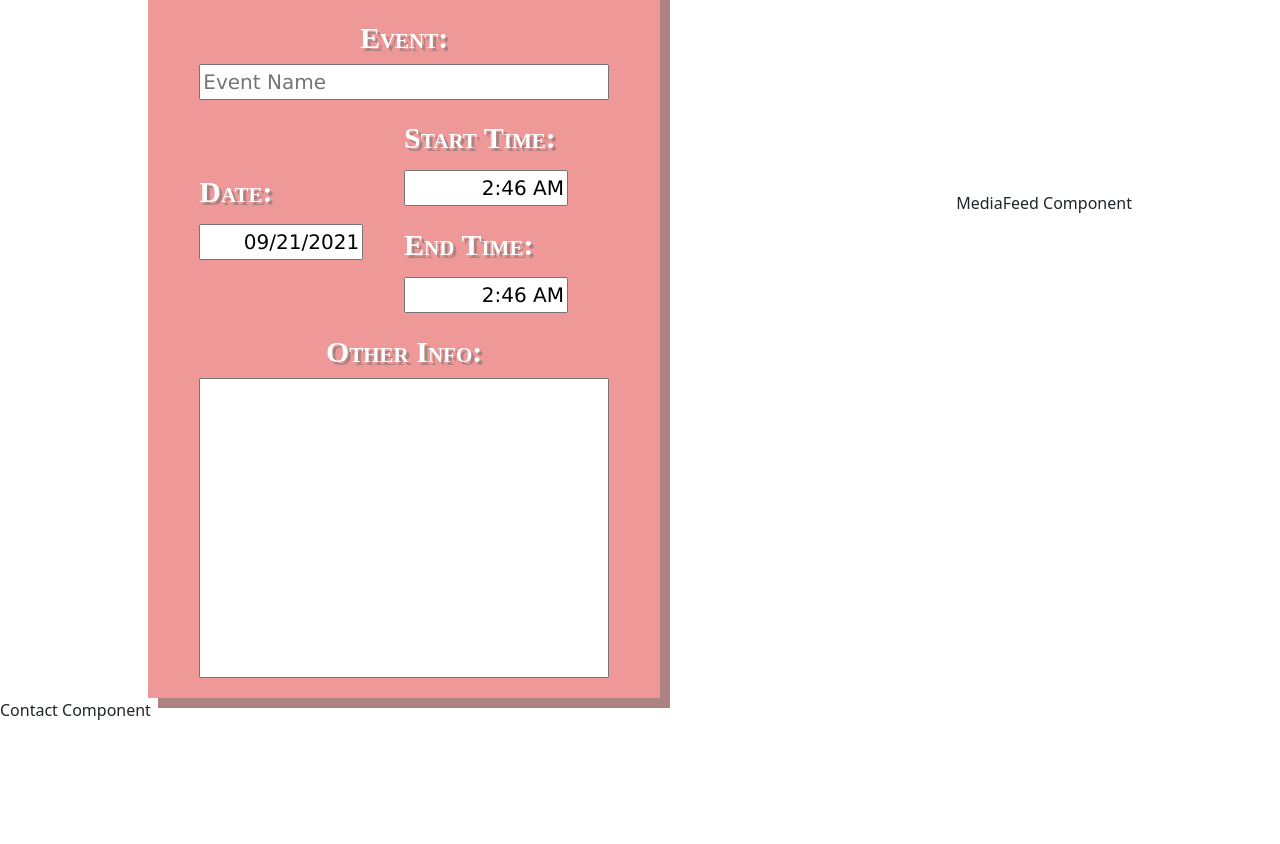
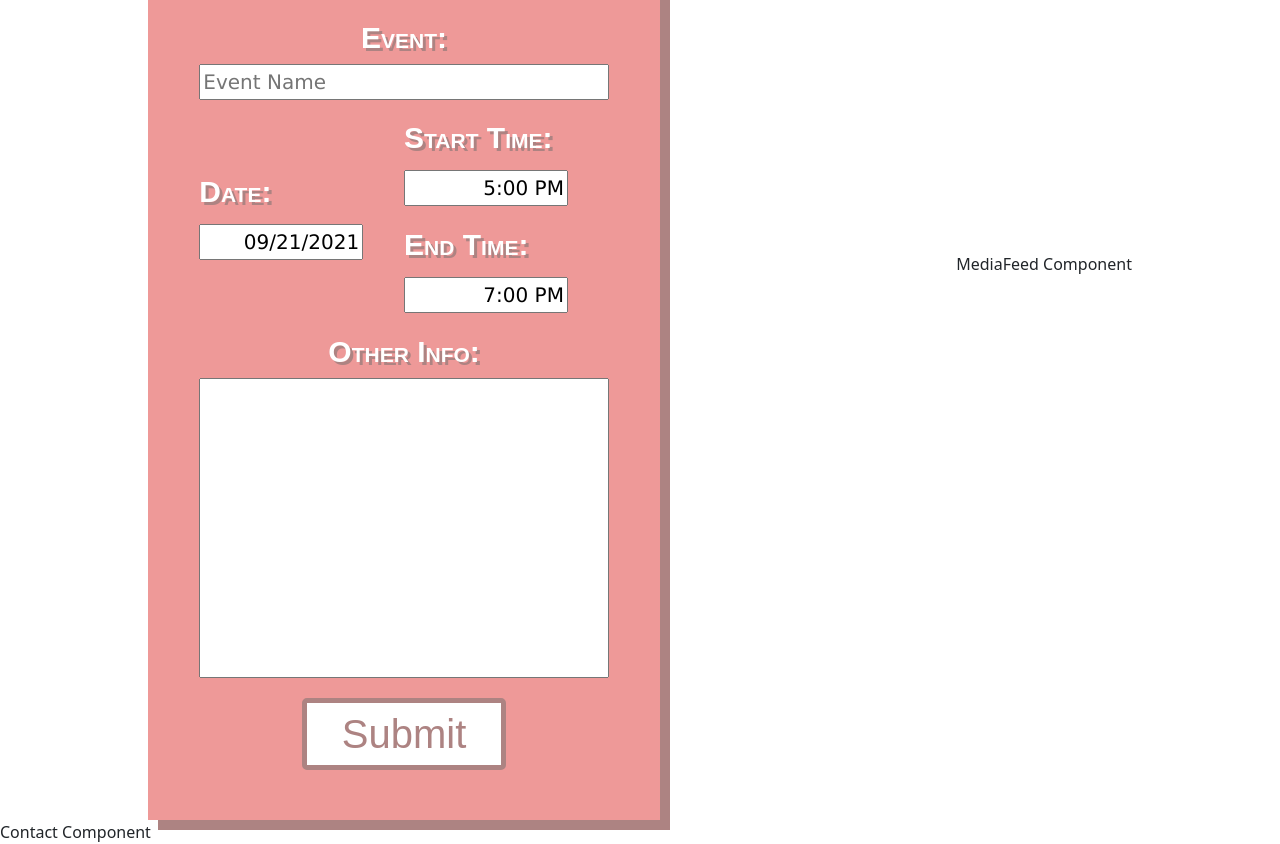
Before and after one commit to whiteceric/boobys_kitchen, a React (Create React App) app in the folder frontend/: page / in a window 1280 px wide. Shown: the part 1929-2773 px from the top of the page. Before the commit the page ends 2651 px from the top, so only its background shows below. Built offline with nearby package versions, Linux system fonts and the light colour scheme.

Commit message:
BookForm mobile version

```diff
--- a/frontend/src/App.css
+++ b/frontend/src/App.css
@@ -7,4 +7,6 @@
   --text-box-secondary: var(--nice-red-dark);
 
   --mobile-width: 1060px;
+
+  --label-font: "Apple Chancery", fantasy;
 }
--- a/frontend/src/components/BookForm/BookForm.css
+++ b/frontend/src/components/BookForm/BookForm.css
@@ -10,7 +10,7 @@
 
 .bookFormTitle {
   font-size: 50px;
-  font-family: cursive;
+  font-family: var(--label-font);
   font-weight: bold;
   color: var(--heading-primary);
   text-shadow: 3px 3px var(--nice-red-dark);
@@ -21,6 +21,7 @@ h1.bookFormTitle {
   margin-top: 5%;
   margin-bottom: 5%;
   text-decoration: underline;
+  text-align: center;
 }
 
 h2.bookFormTitle {
@@ -69,6 +70,18 @@ h2.bookFormTitle {
   margin-bottom: 5%;
 }
 
+.formContainer button[type="submit"] {
+  background-color: white;
+  border: 5px solid var(--nice-red-dark);
+  margin-bottom: 50px;
+  color: var(--nice-red-dark);
+
+  border-radius: 5px;
+  width: 50%;
+  font-size: 40px;
+  font-family: var(--label-font);
+}
+
 .react-datepicker-wrapper input {
   width: 80%;
   text-align: right;
@@ -88,7 +101,45 @@ h2.bookFormTitle {
     width: 90%;
   }
 
-  .timeCol {
+  h1.bookFormTitle {
+    margin-top: 10%;
+    font-size: 10vw;
+    line-height: 150%;
+  }
+
+  h2.bookFormTitle {
+    margin-top: 4%;
+    font-size: 5vw;
+  }
+
+  .dateRow {
+    width: 100%;
+    flex-direction: column;
+    align-items: center;
+    justify-content: center;
+
+    text-align: center;
+  }
+
+  .dateCol {
     margin-left: 5%;
   }
+
+  .react-datepicker-wrapper {
+    width: 100%;
+  }
+
+  .react-datepicker-wrapper input {
+    width: 100%;
+    text-align: center;
+  }
+
+  .formContainer button[type="submit"] {
+    width: 50vw;
+    font-size: 6vw;
+    display: block;
+    text-align: center;
+    line-height: 1em;
+    padding: 20px;
+  }
 }
--- a/frontend/src/components/BookForm/BookForm.js
+++ b/frontend/src/components/BookForm/BookForm.js
@@ -8,8 +8,12 @@ import 'bootstrap/dist/css/bootstrap.min.css';
 
 const BookForm = () => {
   const [date, setDate] = useState(new Date())
-  const [startTime, setStartTime] = useState(new Date())
-  const [endTime, setEndTime] = useState(new Date())
+  const [startTime, setStartTime] = useState(new Date(0,0,0,17,0))
+  const [endTime, setEndTime] = useState(new Date(0,0,0,19,0))
+
+  const onFormSubmit = () => {
+    console.log('submit');
+  }
 
   return (
     <div className="BookForm">
@@ -22,14 +26,14 @@ const BookForm = () => {
         <h2 className="bookFormTitle">Event:</h2>
         <input type="text" placeholder="Event Name" />
         <div className="dateRow">
-          <div className="timeCol">
+          <div className="dateCol">
             <h2 className="bookFormTitle">Date:</h2>
             <DatePicker
               selected={date}
               onChange={(date) => setDate(date)}
             />
           </div>
-          <div className="timeCol">
+          <div className="dateCol">
             <h2 className="bookFormTitle">Start Time:</h2>
             <DatePicker
               selected={startTime}
@@ -37,8 +41,9 @@ const BookForm = () => {
               showTimeSelect
               showTimeSelectOnly
               timeIntervals={60}
-              timeCaption="Time"
+              timeCaption="Start Time"
               dateFormat="h:mm aa"
+              popperPlacement="bottom"
             />
             <h2 className="bookFormTitle">End Time:</h2>
             <DatePicker
@@ -47,13 +52,15 @@ const BookForm = () => {
               showTimeSelect
               showTimeSelectOnly
               timeIntervals={60}
-              timeCaption="Time"
+              timeCaption="End Time"
               dateFormat="h:mm aa"
+              popperPlacement="bottom"
             />
           </div>
         </div>
         <h2 className="bookFormTitle">Other Info:</h2>
         <textarea />
+        <button type="submit" onClick={(e) => {e.preventDefault(); onFormSubmit()}}>Submit</button>
       </form>
     </div>
   )
--- a/frontend/src/components/Home/Home.css
+++ b/frontend/src/components/Home/Home.css
@@ -48,7 +48,7 @@
   background: transparent;
   border: none;
   font-size: 50px;
-  font-family: cursive;
+  font-family: var(--label-font);
   font-weight: bold;
   color: var(--heading-primary);
   text-shadow: 3px 3px var(--heading-secondary);
@@ -63,7 +63,7 @@
 
 @media (max-width:1060px) {
   .logoText {
-    font-size: 60px;
+    font-size: 10vw;
   }
 
   .logo {
```
